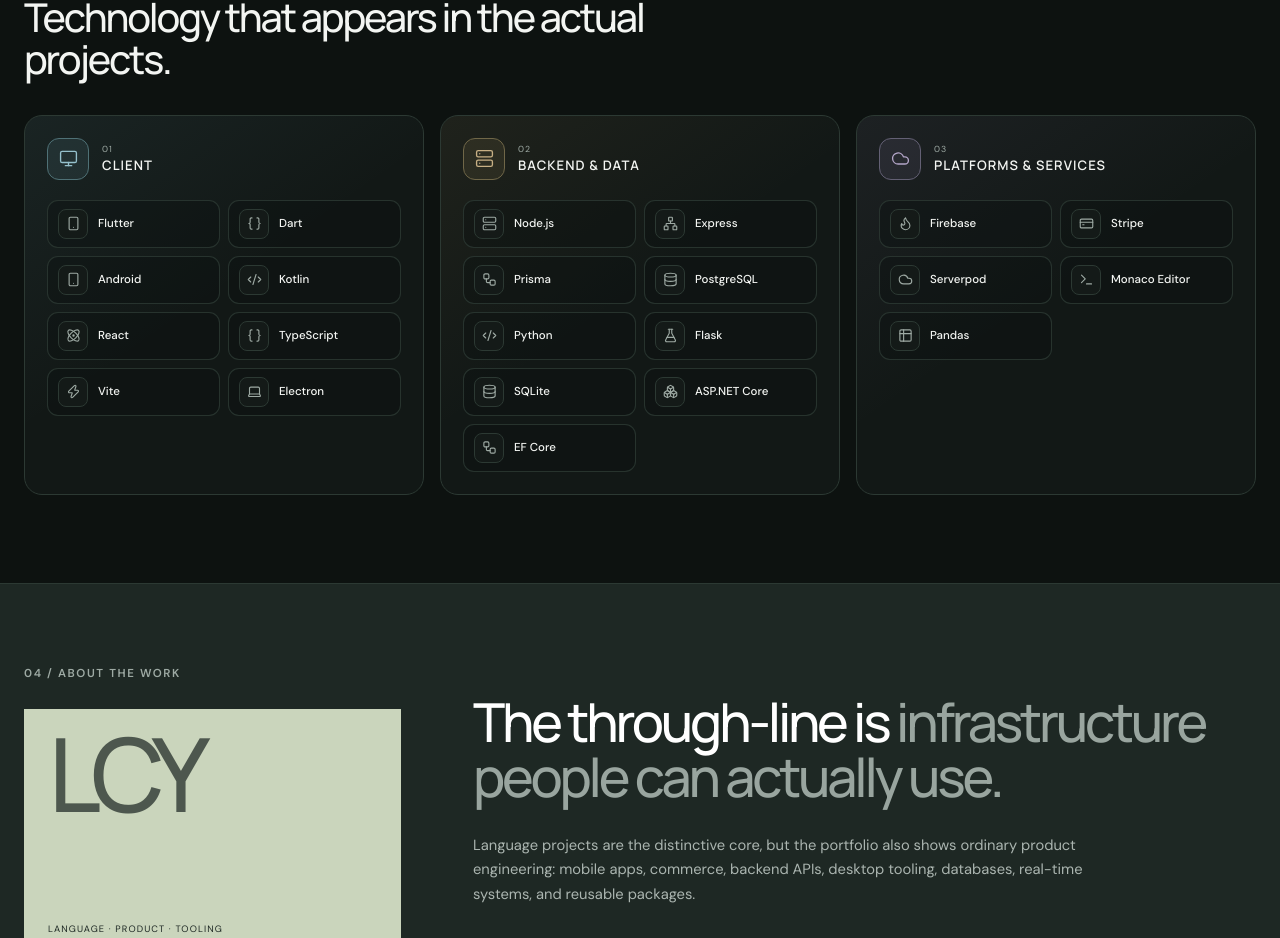
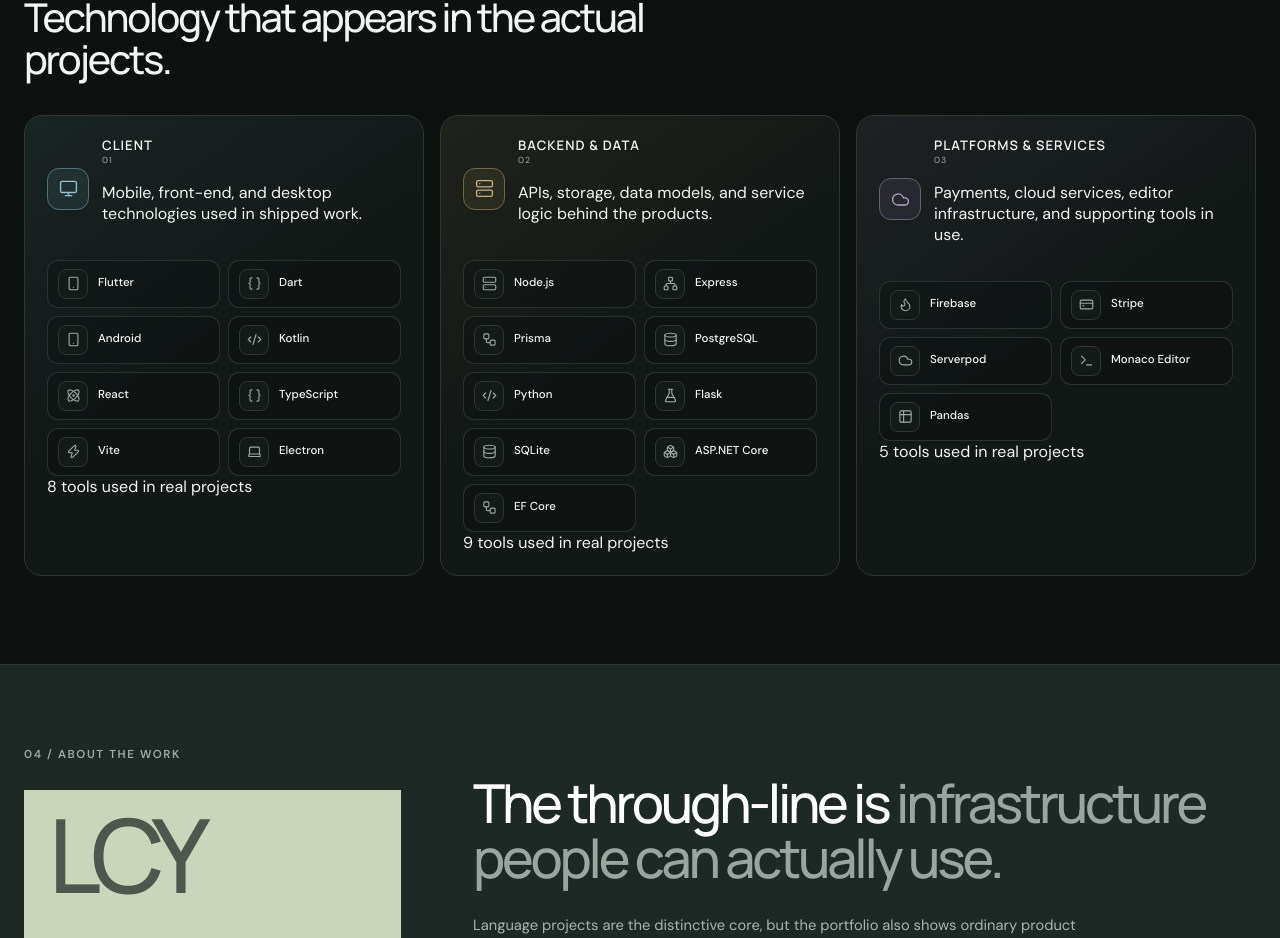
Before and after one commit to chengyang1017/portfolio, a React (Vite) app: page / in a window 1280 px wide. Shown: the part 2430-3368 px from the top of the page. Built offline with nearby package versions, Linux system fonts and the light colour scheme.

Commit message:
Polish technology cards with brand colors and aligned layout

```diff
--- a/src/pages/HomePage.tsx
+++ b/src/pages/HomePage.tsx
@@ -1,3 +1,4 @@
+import type { CSSProperties } from 'react';
 import {
   Atom,
   Boxes,
@@ -52,52 +53,98 @@ function ProjectIndexRow({ project, language, action }: { project: Project; lang
   );
 }
 
+function stackDetailCopy(language: AppLocale) {
+  const values: Record<AppLocale, {
+    client: string;
+    backend: string;
+    platform: string;
+    count: (value: number) => string;
+  }> = {
+    en: {
+      client: 'Mobile, front-end, and desktop technologies used in shipped work.',
+      backend: 'APIs, storage, data models, and service logic behind the products.',
+      platform: 'Payments, cloud services, editor infrastructure, and supporting tools in use.',
+      count: (value) => `${value} tools used in real projects`,
+    },
+    'zh-CN': {
+      client: '真实项目中使用的移动端、前端与桌面端技术。',
+      backend: '支撑产品运行的 API、数据模型、存储与服务端实现。',
+      platform: '实际使用的支付、云服务、编辑器基础设施与支撑工具。',
+      count: (value) => `${value} 项技术已用于真实项目`,
+    },
+    'zh-TW': {
+      client: '真實專案中使用的行動端、前端與桌面端技術。',
+      backend: '支撐產品運作的 API、資料模型、儲存與伺服器端實作。',
+      platform: '實際使用的付款、雲端服務、編輯器基礎設施與支援工具。',
+      count: (value) => `${value} 項技術已用於真實專案`,
+    },
+    'vi-Latn': {
+      client: 'Công nghệ mobile, front-end và desktop được dùng trong các dự án thực tế.',
+      backend: 'API, lưu trữ, mô hình dữ liệu và logic phía máy chủ đứng sau sản phẩm.',
+      platform: 'Thanh toán, dịch vụ đám mây, hạ tầng editor và các công cụ hỗ trợ đã dùng.',
+      count: (value) => `${value} công nghệ đã dùng trong dự án thực tế`,
+    },
+    'vi-Hani': {
+      client: '工藝移動、front-end 吧 desktop 得使用𥪝各預案寔際。',
+      backend: 'API、存儲、模型數料吧 logic 服務𠊛 sau 各產品。',
+      platform: '清算、服務雲、基礎 editor 吧各工具扶助㐌使用。',
+      count: (value) => `${value} 工藝㐌使用𥪝預案寔際`,
+    },
+  };
+
+  return values[language];
+}
+
 export function HomePage() {
   const { language } = useI18n();
   const copy = homeCopy(language);
+  const stackDetails = stackDetailCopy(language);
   const selectedProjects = projects.slice(0, 5);
   const technologyGroups = [
     {
       label: copy.stack.client,
       tone: 'client',
       icon: Monitor,
+      description: stackDetails.client,
       technologies: [
-        { name: 'Flutter', icon: Smartphone },
-        { name: 'Dart', icon: Braces },
-        { name: 'Android', icon: Smartphone },
-        { name: 'Kotlin', icon: Code2 },
-        { name: 'React', icon: Atom },
-        { name: 'TypeScript', icon: Braces },
-        { name: 'Vite', icon: Zap },
-        { name: 'Electron', icon: Laptop },
+        { name: 'Flutter', icon: Smartphone, color: '#027DFD' },
+        { name: 'Dart', icon: Braces, color: '#0175C2' },
+        { name: 'Android', icon: Smartphone, color: '#3DDC84' },
+        { name: 'Kotlin', icon: Code2, color: '#7F52FF' },
+        { name: 'React', icon: Atom, color: '#61DAFB' },
+        { name: 'TypeScript', icon: Braces, color: '#3178C6' },
+        { name: 'Vite', icon: Zap, color: '#646CFF' },
+        { name: 'Electron', icon: Laptop, color: '#47848F' },
       ],
     },
     {
       label: copy.stack.backend,
       tone: 'backend',
       icon: Server,
+      description: stackDetails.backend,
       technologies: [
-        { name: 'Node.js', icon: Server },
-        { name: 'Express', icon: Network },
-        { name: 'Prisma', icon: Workflow },
-        { name: 'PostgreSQL', icon: Database },
-        { name: 'Python', icon: Code2 },
-        { name: 'Flask', icon: FlaskConical },
-        { name: 'SQLite', icon: Database },
-        { name: 'ASP.NET Core', icon: Boxes },
-        { name: 'EF Core', icon: Workflow },
+        { name: 'Node.js', icon: Server, color: '#5FA04E' },
+        { name: 'Express', icon: Network, color: '#F2F2F2' },
+        { name: 'Prisma', icon: Workflow, color: '#2D3748' },
+        { name: 'PostgreSQL', icon: Database, color: '#4169E1' },
+        { name: 'Python', icon: Code2, color: '#3776AB' },
+        { name: 'Flask', icon: FlaskConical, color: '#F2F2F2' },
+        { name: 'SQLite', icon: Database, color: '#003B57' },
+        { name: 'ASP.NET Core', icon: Boxes, color: '#512BD4' },
+        { name: 'EF Core', icon: Workflow, color: '#512BD4' },
       ],
     },
     {
       label: copy.stack.platform,
       tone: 'platform',
       icon: Cloud,
+      description: stackDetails.platform,
       technologies: [
-        { name: 'Firebase', icon: Flame },
-        { name: 'Stripe', icon: CreditCard },
-        { name: 'Serverpod', icon: Cloud },
-        { name: 'Monaco Editor', icon: Terminal },
-        { name: 'Pandas', icon: Table2 },
+        { name: 'Firebase', icon: Flame, color: '#FFCA28' },
+        { name: 'Stripe', icon: CreditCard, color: '#635BFF' },
+        { name: 'Serverpod', icon: Cloud, color: '#4B6BFB' },
+        { name: 'Monaco Editor', icon: Terminal, color: '#007ACC' },
+        { name: 'Pandas', icon: Table2, color: '#150458' },
       ],
     },
   ];
@@ -157,18 +204,22 @@ export function HomePage() {
                   <span className="home-stack-group-icon" aria-hidden="true">
                     <GroupIcon />
                   </span>
-                  <div>
-                    <span className="home-stack-group-number">{String(groupIndex + 1).padStart(2, '0')}</span>
-                    <h3>{group.label}</h3>
+                  <div className="home-stack-group-copy">
+                    <div className="home-stack-group-title-row">
+                      <h3>{group.label}</h3>
+                      <span className="home-stack-group-number">{String(groupIndex + 1).padStart(2, '0')}</span>
+                    </div>
+                    <p>{group.description}</p>
                   </div>
                 </div>
 
                 <div className="home-stack-items">
                   {group.technologies.map((technology) => {
                     const TechnologyIcon = technology.icon;
+                    const technologyStyle = { '--tech-color': technology.color } as CSSProperties;
 
                     return (
-                      <div className="home-stack-item" key={technology.name}>
+                      <div className="home-stack-item" key={technology.name} style={technologyStyle}>
                         <span className="home-stack-item-icon" aria-hidden="true">
                           <TechnologyIcon />
                         </span>
@@ -176,6 +227,10 @@ export function HomePage() {
                       </div>
                     );
                   })}
+                </div>
+
+                <div className="home-stack-group-footer">
+                  {stackDetails.count(group.technologies.length)}
                 </div>
               </article>
             );
```
